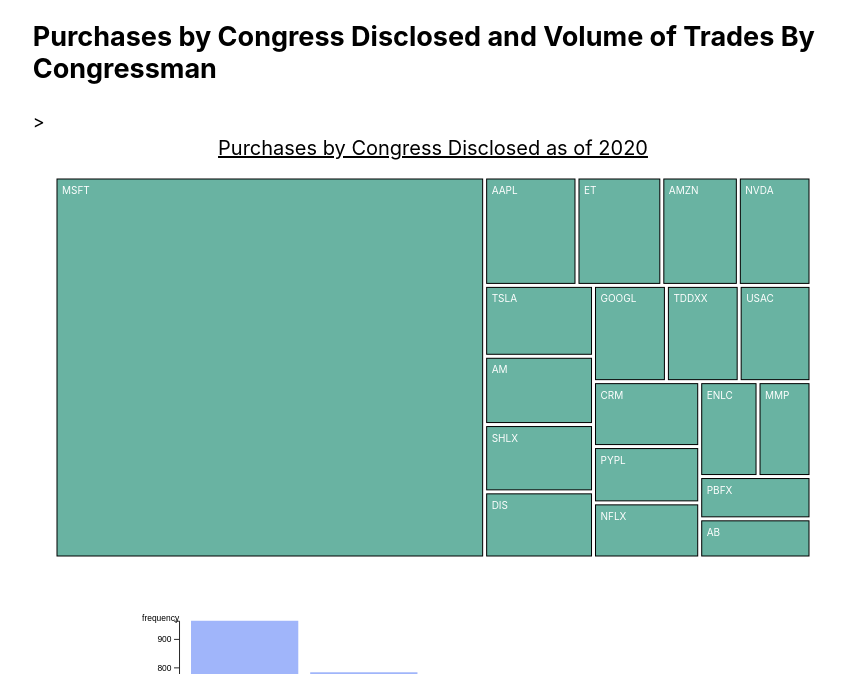
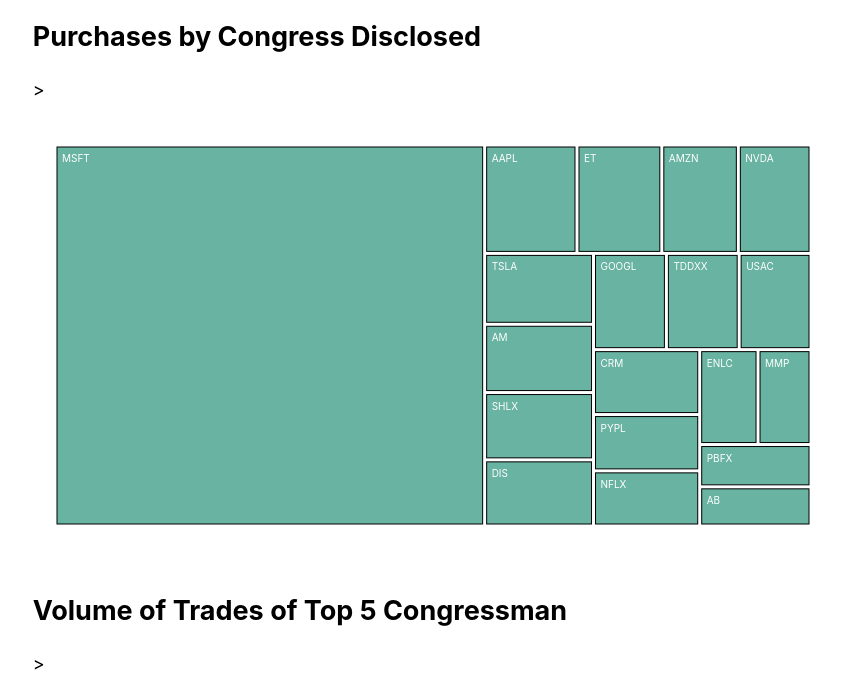
Before and after one commit to DS4200-S22/final-project-visualizing-congress-stock-trading, a plain HTML site: page index.html in a window 1280 px wide. Shown: the part 564-1238 px from the top of the page, without its empty margins (203-1048 px from the left). Drawn offline with Linux system fonts and the light colour scheme.

Commit message:
updated titles

```diff
--- a/index.html
+++ b/index.html
@@ -50,7 +50,11 @@
 
 <div class='vis-holder' id="vis-container">
   <h1>Visualizations</h1>
-  <h2>Purchases by Congress Disclosed and Volume of Trades By Congressman</h2>>
+  <h2>Purchases by Congress Disclosed</h2>>
+</div>
+
+<div class='vis-holder2' id="vis-container2">
+  <h2>Volume of Trades of Top 5 Congressman</h2>>
 </div>
 
 
--- a/js/visualization.js
+++ b/js/visualization.js
@@ -10,7 +10,7 @@
             .append("g")
             .attr("transform", "translate(" + margin.left + "," + margin.top + ")");
 
-const svg2 = d3.select("#vis-container")
+const svg2 = d3.select("#vis-container2")
                 .append("svg")
                 .attr("width", width + margin.left + margin.right + 100 )
                 .attr("height", height - margin.top - margin.bottom)
@@ -57,15 +57,6 @@
       .text(function(d){ return d.data.name})
       .attr("font-size", "10px")
       .attr("fill", "white")
-
-    svg.append("text")
-    .attr("x", (width / 2))
-    .attr("y", 0 - (margin.top / 2))
-    .attr("text-anchor", "middle")
-    .style("font-size", "20px")
-    .style("text-decoration", "underline")
-    .text("Purchases by Congress Disclosed as of 2020");
-
 })
 
 const color = d3.scaleOrdinal()
@@ -154,5 +145,5 @@
     .attr("text-anchor", "middle")
     .style("font-size", "10px")
     .style("text-decoration", "underline")
-    .text("Congressional Trade Frequency");
+    .text("Top 5 Congressional Traders by Volume");
 })
--- a/style.css
+++ b/style.css
@@ -1,24 +1,29 @@
 /* General formatting */
 body {
-	padding: 0 10px;
-	font: 18px/1.5 -apple-system, BlinkMacSystemFont, "avenir next",avenir, "Segoe UI", "lucida grande", "helvetica neue", helvetica, "Fira Sans",roboto, noto, "Droid Sans", cantarell, oxygen, ubuntu, "franklin gothic medium", "century gothic", "Liberation Sans",
-	sans-serif;
+  padding: 0 10px;
+  font: 18px/1.5 -apple-system, BlinkMacSystemFont, 'avenir next', avenir,
+    'Segoe UI', 'lucida grande', 'helvetica neue', helvetica, 'Fira Sans',
+    roboto, noto, 'Droid Sans', cantarell, oxygen, ubuntu,
+    'franklin gothic medium', 'century gothic', 'Liberation Sans', sans-serif;
 }
 
-h1, h2, h3 {
-	line-height: 1.2
+h1,
+h2,
+h3 {
+  line-height: 1.2;
 }
 
 /* Narrow Column */
 .content-column {
-	max-width: 65%;
-	margin: 40px auto;
+  max-width: 65%;
+  margin: 40px auto;
 }
 
 /* Full-width and Full-height */
-.vis-holder {
+.vis-holder,
+.vis-holder2 {
   width: 100%;
   height: 100%;
-	max-width: 65%;
-	margin: 40px auto;
+  max-width: 65%;
+  margin: 40px auto;
 }
```
